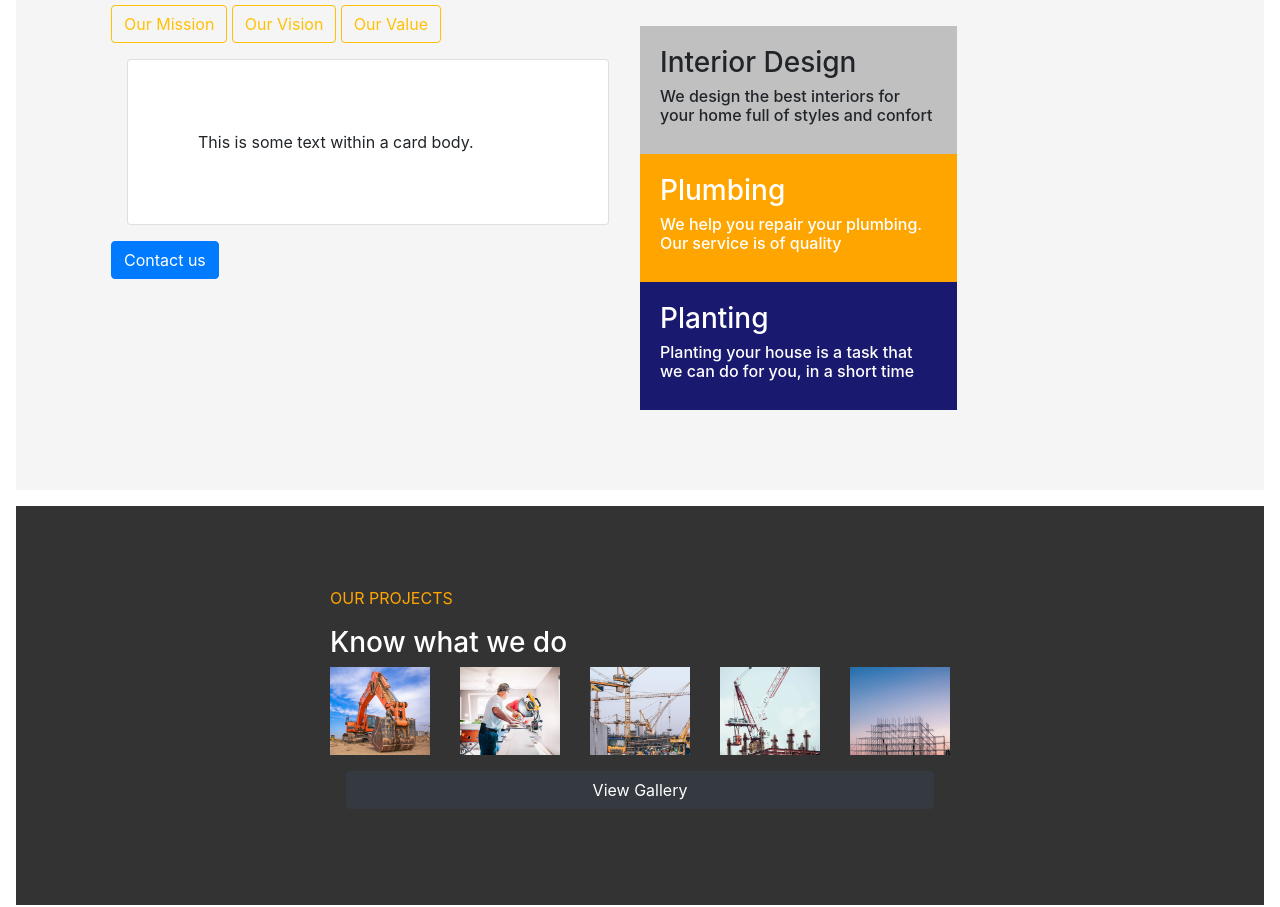
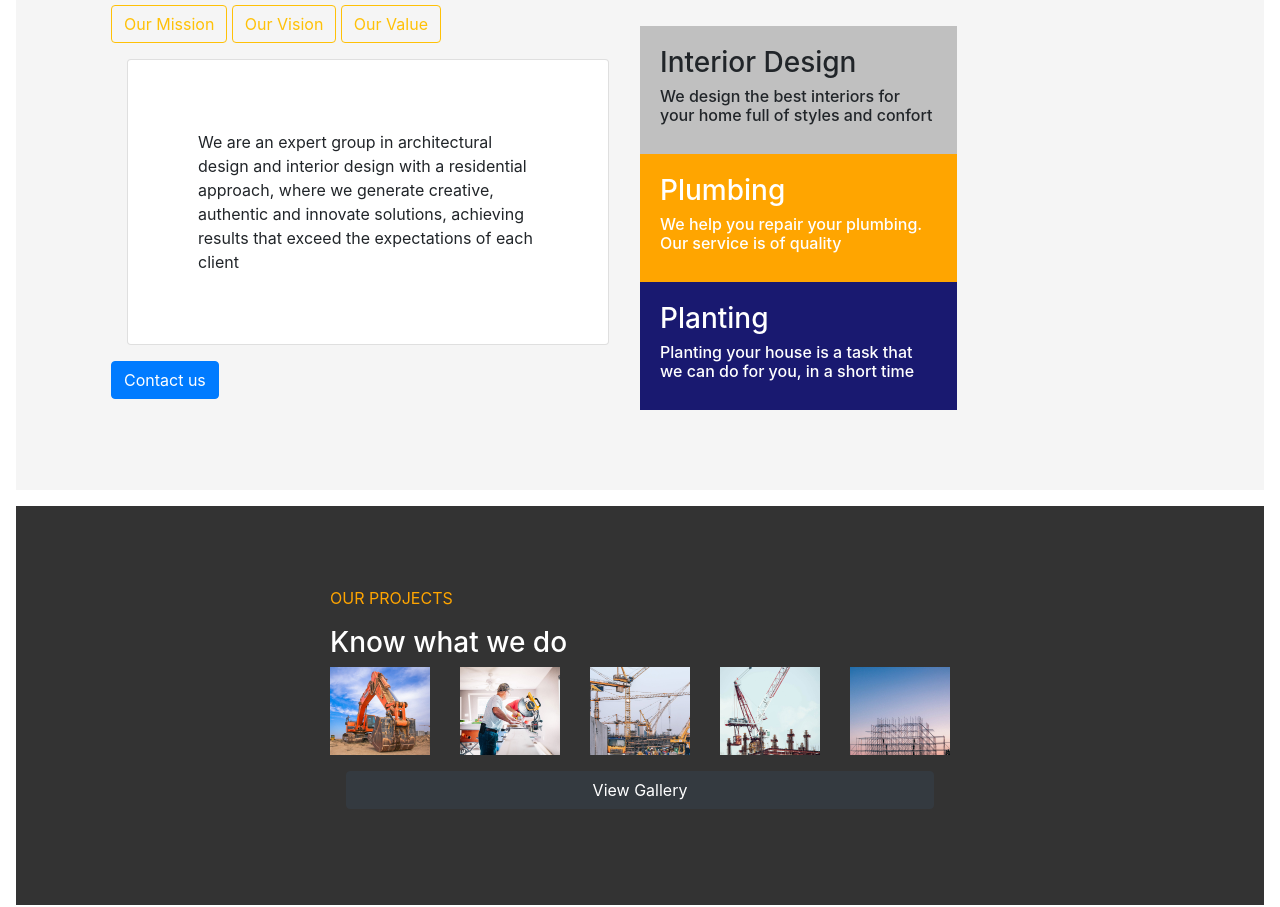
Before and after one commit to robparra/silvera, a plain HTML site: page index.html in a window 1280 px wide. Shown: the part 1772-2679 px from the top of the page. Drawn offline with nearby package versions, Linux system fonts and the light colour scheme.

Commit message:
cambio img

```diff
--- a/index.html
+++ b/index.html
@@ -234,7 +234,11 @@
               Our Value
             </button>
             <div class="card">
-              <div class="card-body">This is some text within a card body.</div>
+              <div class="card-body">
+                  We are an expert group in architectural design and interior design with
+                  a residential approach, where we generate creative, authentic and innovate
+                   solutions, achieving results that exceed the expectations of each client
+              </div>
             </div>
             <button type="button" class="btn btn-primary">Contact us</button>
           </div>
```
